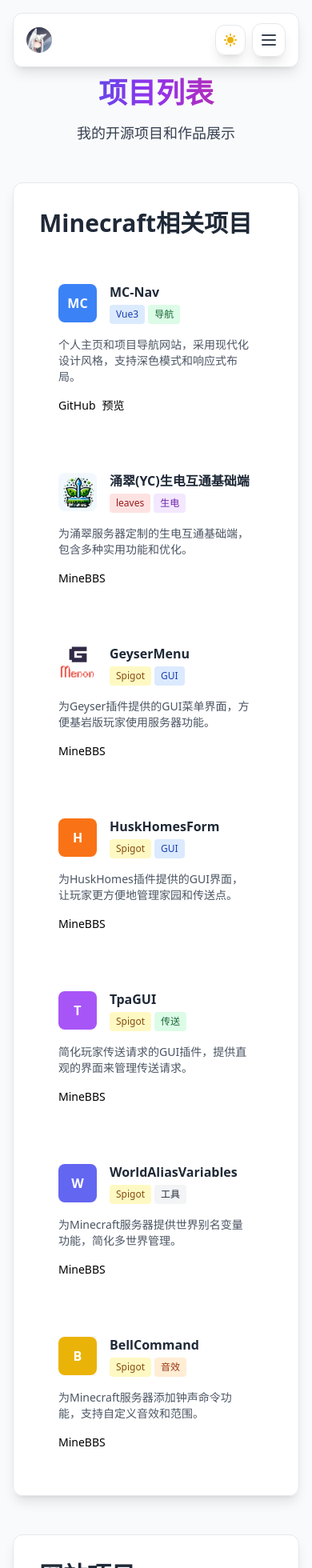
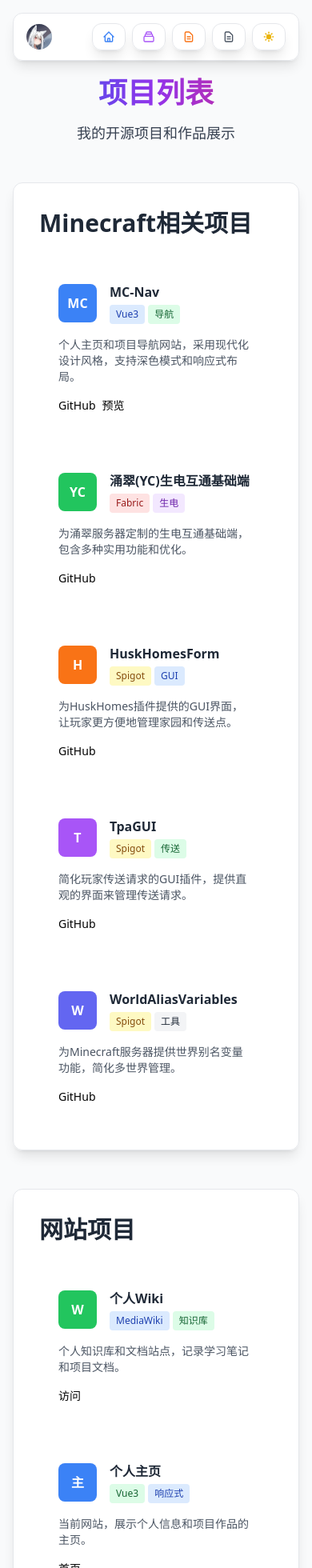
Before and after one commit to ning-g-mo/lemwood-nev, a Vue app in the folder mc-nav/: page /projects in a window 390 px wide. Shown: the top 1960 px of the page at 80% size. Built offline with nearby package versions, Linux system fonts and the light colour scheme.

Commit message:
更新zl官网链接图标

```diff
--- a/mc-nav/src/App.vue
+++ b/mc-nav/src/App.vue
@@ -27,59 +27,75 @@
             </div>
           </router-link>
 
-          <!-- 桌面端：功能按钮组 -->
-          <div class="hidden md:flex items-center space-x-3">
+          <!-- 右侧：功能按钮组 -->
+          <div class="flex items-center space-x-2 md:space-x-3">
             <!-- 主页按钮 -->
             <router-link
               to="/"
-              class="glass-card px-4 py-3 link-hover group relative flex items-center space-x-2"
+              class="glass-card px-3 py-2 md:px-4 md:py-3 link-hover group relative flex items-center space-x-2"
               :class="{ 'bg-blue-500/20': $route.path === '/' }"
             >
-              <svg class="w-5 h-5 text-blue-500" fill="none" stroke="currentColor" viewBox="0 0 24 24">
+              <svg class="w-4 h-4 md:w-5 md:h-5 text-blue-500" fill="none" stroke="currentColor" viewBox="0 0 24 24">
                 <path stroke-linecap="round" stroke-linejoin="round" stroke-width="2" d="M3 12l2-2m0 0l7-7 7 7M5 10v10a1 1 0 001 1h3m10-11l2 2m-2-2v10a1 1 0 01-1 1h-3m-6 0a1 1 0 001-1v-4a1 1 0 011-1h2a1 1 0 011 1v4a1 1 0 001 1m-6 0h6"></path>
               </svg>
-              <span class="text-sm font-medium text-gray-700 dark:text-gray-300">主页</span>
+
+              <!-- 按钮文字 -->
+              <span class="text-sm font-medium text-gray-700 dark:text-gray-300 hidden sm:block">
+                主页
+              </span>
             </router-link>
 
             <!-- 项目按钮 -->
             <router-link
               to="/projects"
-              class="glass-card px-4 py-3 link-hover group relative flex items-center space-x-2"
+              class="glass-card px-3 py-2 md:px-4 md:py-3 link-hover group relative flex items-center space-x-2"
               :class="{ 'bg-purple-500/20': $route.path === '/projects' }"
             >
-              <svg class="w-5 h-5 text-purple-500" fill="none" stroke="currentColor" viewBox="0 0 24 24">
+              <svg class="w-4 h-4 md:w-5 md:h-5 text-purple-500" fill="none" stroke="currentColor" viewBox="0 0 24 24">
                 <path stroke-linecap="round" stroke-linejoin="round" stroke-width="2" d="M19 11H5m14 0a2 2 0 012 2v6a2 2 0 01-2 2H5a2 2 0 01-2-2v-6a2 2 0 012-2m14 0V9a2 2 0 00-2-2M5 11V9a2 2 0 012-2m0 0V5a2 2 0 012-2h6a2 2 0 012 2v2M7 7h10"></path>
               </svg>
-              <span class="text-sm font-medium text-gray-700 dark:text-gray-300">项目</span>
+
+              <!-- 按钮文字 -->
+              <span class="text-sm font-medium text-gray-700 dark:text-gray-300 hidden sm:block">
+                项目
+              </span>
             </router-link>
 
             <!-- 博客按钮 -->
             <router-link
               to="/blog"
-              class="glass-card px-4 py-3 link-hover group relative flex items-center space-x-2"
+              class="glass-card px-3 py-2 md:px-4 md:py-3 link-hover group relative flex items-center space-x-2"
               :class="{ 'bg-orange-500/20': $route.path.startsWith('/blog') }"
             >
-              <svg class="w-5 h-5 text-orange-500" fill="none" stroke="currentColor" viewBox="0 0 24 24">
+              <svg class="w-4 h-4 md:w-5 md:h-5 text-orange-500" fill="none" stroke="currentColor" viewBox="0 0 24 24">
                 <path stroke-linecap="round" stroke-linejoin="round" stroke-width="2" d="M9 12h6m-6 4h6m2 5H7a2 2 0 01-2-2V5a2 2 0 012-2h5.586a1 1 0 01.707.293l5.414 5.414a1 1 0 01.293.707V19a2 2 0 01-2 2z"/>
               </svg>
-              <span class="text-sm font-medium text-gray-700 dark:text-gray-300">博客</span>
+
+              <!-- 按钮文字 -->
+              <span class="text-sm font-medium text-gray-700 dark:text-gray-300 hidden sm:block">
+                博客
+              </span>
             </router-link>
 
             <!-- 分隔线 -->
-            <div class="w-px h-6 bg-gray-300 dark:bg-gray-600"></div>
+            <div class="w-px h-6 bg-gray-300 dark:bg-gray-600 hidden sm:block"></div>
 
             <!-- 无图模式切换按钮 -->
             <button
               @click="toggleBackgroundMode"
-              class="glass-card px-4 py-3 link-hover group relative flex items-center space-x-2"
+              class="glass-card px-3 py-2 md:px-4 md:py-3 link-hover group relative flex items-center space-x-2"
               :title="getBackgroundModeTooltip()"
             >
-              <svg v-if="!isMinimalMode" class="w-5 h-5 text-green-500" fill="none" stroke="currentColor" viewBox="0 0 24 24">
+              <!-- 有背景图标 -->
+              <svg v-if="!isMinimalMode" class="w-4 h-4 md:w-5 md:h-5 text-green-500" fill="none" stroke="currentColor" viewBox="0 0 24 24">
                 <path stroke-linecap="round" stroke-linejoin="round" stroke-width="2" d="M4 16l4.586-4.586a2 2 0 012.828 0L16 16m-2-2l1.586-1.586a2 2 0 012.828 0L20 14m-6-6h.01M6 20h12a2 2 0 002-2V6a2 2 0 00-2-2H6a2 2 0 00-2 2v12a2 2 0 002 2z"></path>
               </svg>
-              <svg v-else class="w-5 h-5 text-gray-600" fill="none" stroke="currentColor" viewBox="0 0 24 24">
+              <!-- 无图图标 -->
+              <svg v-else class="w-4 h-4 md:w-5 md:h-5 text-gray-600" fill="none" stroke="currentColor" viewBox="0 0 24 24">
                 <path stroke-linecap="round" stroke-linejoin="round" stroke-width="2" d="M9 12h6m-6 4h6m2 5H7a2 2 0 01-2-2V5a2 2 0 012-2h5.586a1 1 0 01.707.293l5.414 5.414a1 1 0 01.293.707V19a2 2 0 01-2 2z"></path>
               </svg>
+
+              <!-- 按钮文字 -->
               <span class="text-sm font-medium text-gray-700 dark:text-gray-300 hidden lg:block">
                 {{ isMinimalMode ? '显示背景' : '隐藏背景' }}
               </span>
@@ -88,115 +104,24 @@
             <!-- 暗色模式切换按钮 -->
             <button
               @click="toggleDarkMode"
-              class="glass-card px-4 py-3 link-hover group relative flex items-center space-x-2"
+              class="glass-card px-3 py-2 md:px-4 md:py-3 link-hover group relative flex items-center space-x-2"
               :title="getDarkModeTooltip()"
             >
-              <svg v-if="!isDarkMode" class="w-5 h-5 text-yellow-500" fill="currentColor" viewBox="0 0 20 20">
+              <!-- 亮色主题图标 -->
+              <svg v-if="!isDarkMode" class="w-4 h-4 md:w-5 md:h-5 text-yellow-500" fill="currentColor" viewBox="0 0 20 20">
                 <path fill-rule="evenodd" d="M10 2a1 1 0 011 1v1a1 1 0 11-2 0V3a1 1 0 011-1zm4 8a4 4 0 11-8 0 4 4 0 018 0zm-.464 4.95l.707.707a1 1 0 001.414-1.414l-.707-.707a1 1 0 00-1.414 1.414zm2.12-10.607a1 1 0 010 1.414l-.706.707a1 1 0 11-1.414-1.414l.707-.707a1 1 0 011.414 0zM17 11a1 1 0 100-2h-1a1 1 0 100 2h1zm-7 4a1 1 0 011 1v1a1 1 0 11-2 0v-1a1 1 0 011-1zM5.05 6.464A1 1 0 106.465 5.05l-.708-.707a1 1 0 00-1.414 1.414l.707.707zm1.414 8.486l-.707.707a1 1 0 01-1.414-1.414l.707-.707a1 1 0 011.414 1.414zM4 11a1 1 0 100-2H3a1 1 0 000 2h1z" clip-rule="evenodd"></path>
               </svg>
-              <svg v-else class="w-5 h-5 text-blue-400" fill="currentColor" viewBox="0 0 20 20">
+              <!-- 暗色主题图标 -->
+              <svg v-else class="w-4 h-4 md:w-5 md:h-5 text-blue-400" fill="currentColor" viewBox="0 0 20 20">
                 <path d="M17.293 13.293A8 8 0 016.707 2.707a8.001 8.001 0 1010.586 10.586z"></path>
               </svg>
+
+              <!-- 按钮文字 -->
               <span class="text-sm font-medium text-gray-700 dark:text-gray-300 hidden lg:block">
                 {{ isDarkMode ? '亮色' : '暗色' }}
               </span>
             </button>
           </div>
-
-          <!-- 移动端：汉堡菜单按钮 -->
-          <div class="md:hidden flex items-center space-x-2">
-            <!-- 主题切换按钮（移动端简化版） -->
-            <button
-              @click="toggleDarkMode"
-              class="glass-card p-2 link-hover"
-              :title="getDarkModeTooltip()"
-            >
-              <svg v-if="!isDarkMode" class="w-5 h-5 text-yellow-500" fill="currentColor" viewBox="0 0 20 20">
-                <path fill-rule="evenodd" d="M10 2a1 1 0 011 1v1a1 1 0 11-2 0V3a1 1 0 011-1zm4 8a4 4 0 11-8 0 4 4 0 018 0zm-.464 4.95l.707.707a1 1 0 001.414-1.414l-.707-.707a1 1 0 00-1.414 1.414zm2.12-10.607a1 1 0 010 1.414l-.706.707a1 1 0 11-1.414-1.414l.707-.707a1 1 0 011.414 0zM17 11a1 1 0 100-2h-1a1 1 0 100 2h1zm-7 4a1 1 0 011 1v1a1 1 0 11-2 0v-1a1 1 0 011-1zM5.05 6.464A1 1 0 106.465 5.05l-.708-.707a1 1 0 00-1.414 1.414l.707.707zm1.414 8.486l-.707.707a1 1 0 01-1.414-1.414l.707-.707a1 1 0 011.414 1.414zM4 11a1 1 0 100-2H3a1 1 0 000 2h1z" clip-rule="evenodd"></path>
-              </svg>
-              <svg v-else class="w-5 h-5 text-blue-400" fill="currentColor" viewBox="0 0 20 20">
-                <path d="M17.293 13.293A8 8 0 016.707 2.707a8.001 8.001 0 1010.586 10.586z"></path>
-              </svg>
-            </button>
-
-            <!-- 汉堡菜单按钮 -->
-            <button
-              @click="toggleMobileMenu"
-              class="glass-card p-2 link-hover"
-              :class="{ 'bg-blue-500/20': isMobileMenuOpen }"
-            >
-              <!-- 汉堡图标 -->
-              <svg v-if="!isMobileMenuOpen" class="w-6 h-6 text-gray-700 dark:text-gray-300" fill="none" stroke="currentColor" viewBox="0 0 24 24">
-                <path stroke-linecap="round" stroke-linejoin="round" stroke-width="2" d="M4 6h16M4 12h16M4 18h16"></path>
-              </svg>
-              <!-- 关闭图标 -->
-              <svg v-else class="w-6 h-6 text-gray-700 dark:text-gray-300" fill="none" stroke="currentColor" viewBox="0 0 24 24">
-                <path stroke-linecap="round" stroke-linejoin="round" stroke-width="2" d="M6 18L18 6M6 6l12 12"></path>
-              </svg>
-            </button>
-          </div>
-        </div>
-
-        <!-- 移动端下拉菜单 -->
-        <div
-          v-if="isMobileMenuOpen"
-          class="md:hidden border-t border-gray-200/30 dark:border-gray-600/30 mt-3 pt-3 pb-2 space-y-2"
-        >
-          <!-- 导航链接 -->
-          <router-link
-            to="/"
-            @click="closeMobileMenu"
-            class="flex items-center space-x-3 px-4 py-3 rounded-lg hover:bg-gray-100/50 dark:hover:bg-gray-700/50 transition-colors"
-            :class="{ 'bg-blue-500/20': $route.path === '/' }"
-          >
-            <svg class="w-5 h-5 text-blue-500" fill="none" stroke="currentColor" viewBox="0 0 24 24">
-              <path stroke-linecap="round" stroke-linejoin="round" stroke-width="2" d="M3 12l2-2m0 0l7-7 7 7M5 10v10a1 1 0 001 1h3m10-11l2 2m-2-2v10a1 1 0 01-1 1h-3m-6 0a1 1 0 001-1v-4a1 1 0 011-1h2a1 1 0 011 1v4a1 1 0 001 1m-6 0h6"></path>
-            </svg>
-            <span class="text-gray-700 dark:text-gray-300 font-medium">主页</span>
-          </router-link>
-
-          <router-link
-            to="/projects"
-            @click="closeMobileMenu"
-            class="flex items-center space-x-3 px-4 py-3 rounded-lg hover:bg-gray-100/50 dark:hover:bg-gray-700/50 transition-colors"
-            :class="{ 'bg-purple-500/20': $route.path === '/projects' }"
-          >
-            <svg class="w-5 h-5 text-purple-500" fill="none" stroke="currentColor" viewBox="0 0 24 24">
-              <path stroke-linecap="round" stroke-linejoin="round" stroke-width="2" d="M19 11H5m14 0a2 2 0 012 2v6a2 2 0 01-2 2H5a2 2 0 01-2-2v-6a2 2 0 012-2m14 0V9a2 2 0 00-2-2M5 11V9a2 2 0 012-2m0 0V5a2 2 0 012-2h6a2 2 0 012 2v2M7 7h10"></path>
-            </svg>
-            <span class="text-gray-700 dark:text-gray-300 font-medium">项目</span>
-          </router-link>
-
-          <router-link
-            to="/blog"
-            @click="closeMobileMenu"
-            class="flex items-center space-x-3 px-4 py-3 rounded-lg hover:bg-gray-100/50 dark:hover:bg-gray-700/50 transition-colors"
-            :class="{ 'bg-orange-500/20': $route.path.startsWith('/blog') }"
-          >
-            <svg class="w-5 h-5 text-orange-500" fill="none" stroke="currentColor" viewBox="0 0 24 24">
-              <path stroke-linecap="round" stroke-linejoin="round" stroke-width="2" d="M9 12h6m-6 4h6m2 5H7a2 2 0 01-2-2V5a2 2 0 012-2h5.586a1 1 0 01.707.293l5.414 5.414a1 1 0 01.293.707V19a2 2 0 01-2 2z"/>
-            </svg>
-            <span class="text-gray-700 dark:text-gray-300 font-medium">博客</span>
-          </router-link>
-
-          <!-- 分隔线 -->
-          <div class="border-t border-gray-200/30 dark:border-gray-600/30 my-2"></div>
-
-          <!-- 背景模式切换 -->
-          <button
-            @click="toggleBackgroundMode"
-            class="w-full flex items-center space-x-3 px-4 py-3 rounded-lg hover:bg-gray-100/50 dark:hover:bg-gray-700/50 transition-colors text-left"
-          >
-            <svg v-if="!isMinimalMode" class="w-5 h-5 text-green-500" fill="none" stroke="currentColor" viewBox="0 0 24 24">
-              <path stroke-linecap="round" stroke-linejoin="round" stroke-width="2" d="M4 16l4.586-4.586a2 2 0 012.828 0L16 16m-2-2l1.586-1.586a2 2 0 012.828 0L20 14m-6-6h.01M6 20h12a2 2 0 002-2V6a2 2 0 00-2-2H6a2 2 0 00-2 2v12a2 2 0 002 2z"></path>
-            </svg>
-            <svg v-else class="w-5 h-5 text-gray-600" fill="none" stroke="currentColor" viewBox="0 0 24 24">
-              <path stroke-linecap="round" stroke-linejoin="round" stroke-width="2" d="M9 12h6m-6 4h6m2 5H7a2 2 0 01-2-2V5a2 2 0 012-2h5.586a1 1 0 01.707.293l5.414 5.414a1 1 0 01.293.707V19a2 2 0 01-2 2z"></path>
-            </svg>
-            <span class="text-gray-700 dark:text-gray-300 font-medium">
-              {{ isMinimalMode ? '显示背景' : '隐藏背景' }}
-            </span>
-          </button>
         </div>
       </div>
     </header>
@@ -265,28 +190,11 @@
 </template>
 
 <script setup>
-import { ref, computed, onMounted, watch } from 'vue'
-import { useRoute } from 'vue-router'
-
-// 路由实例
-const $route = useRoute()
+import { ref, onMounted } from 'vue'
 
 // 分离的主题状态：无图模式和暗色模式
 const isMinimalMode = ref(true) // 默认为无图模式
 const isDarkMode = ref(false)   // 默认为亮色
-
-// 移动端菜单状态
-const isMobileMenuOpen = ref(false)
-
-// 移动端菜单切换
-const toggleMobileMenu = () => {
-  isMobileMenuOpen.value = !isMobileMenuOpen.value
-}
-
-// 关闭移动端菜单
-const closeMobileMenu = () => {
-  isMobileMenuOpen.value = false
-}
 
 // 背景模式切换
 const toggleBackgroundMode = () => {
@@ -356,9 +264,4 @@
     saveThemeSettings()
   }
 })
-
-// 监听路由变化，关闭移动端菜单
-watch(() => $route.path, () => {
-  closeMobileMenu()
-})
 </script>
--- a/mc-nav/src/views/Projects.vue
+++ b/mc-nav/src/views/Projects.vue
@@ -47,13 +47,13 @@
 
           <div class="project-card">
             <div class="flex items-center mb-4">
-              <div class="w-12 h-12 rounded-lg flex items-center justify-center mr-4 overflow-hidden">
-                <img src="/icons/leaves_logo.png" alt="涌翠(YC)生电互通基础端" class="w-full h-full object-cover">
+              <div class="w-12 h-12 bg-green-500 rounded-lg flex items-center justify-center mr-4">
+                <span class="text-white font-bold">YC</span>
               </div>
               <div>
                 <h3 class="font-semibold text-gray-800 dark:text-white">涌翠(YC)生电互通基础端</h3>
                 <div class="flex flex-wrap gap-1 mt-1">
-                  <span class="px-2 py-1 bg-red-100 dark:bg-red-900 text-red-800 dark:text-red-200 text-xs rounded">leaves</span>
+                  <span class="px-2 py-1 bg-red-100 dark:bg-red-900 text-red-800 dark:text-red-200 text-xs rounded">Fabric</span>
                   <span class="px-2 py-1 bg-purple-100 dark:bg-purple-900 text-purple-800 dark:text-purple-200 text-xs rounded">生电</span>
                 </div>
               </div>
@@ -62,31 +62,8 @@
               为涌翠服务器定制的生电互通基础端，包含多种实用功能和优化。
             </p>
             <div class="flex space-x-2">
-              <a href="https://www.minebbs.com/resources/yc-leaves-tpa-home.9012/" target="_blank" class="btn-primary text-sm">
-                MineBBS
-              </a>
-            </div>
-          </div>
-
-          <div class="project-card">
-            <div class="flex items-center mb-4">
-              <div class="w-12 h-12 rounded-lg flex items-center justify-center mr-4 overflow-hidden">
-                <img src="/icons/geysermenu_logo.png" alt="GeyserMenu" class="w-full h-full object-cover">
-              </div>
-              <div>
-                <h3 class="font-semibold text-gray-800 dark:text-white">GeyserMenu</h3>
-                <div class="flex flex-wrap gap-1 mt-1">
-                  <span class="px-2 py-1 bg-yellow-100 dark:bg-yellow-900 text-yellow-800 dark:text-yellow-200 text-xs rounded">Spigot</span>
-                  <span class="px-2 py-1 bg-blue-100 dark:bg-blue-900 text-blue-800 dark:text-blue-200 text-xs rounded">GUI</span>
-                </div>
-              </div>
-            </div>
-            <p class="text-gray-600 dark:text-gray-400 text-sm mb-4">
-              为Geyser插件提供的GUI菜单界面，方便基岩版玩家使用服务器功能。
-            </p>
-            <div class="flex space-x-2">
-              <a href="https://www.minebbs.com/resources/geysermenu-geyser.10502/" target="_blank" class="btn-primary text-sm">
-                MineBBS
+              <a href="https://github.com/ning-g-mo/YC-Redstone-Interoperability-Basic-Client" target="_blank" class="btn-secondary text-sm">
+                GitHub
               </a>
             </div>
           </div>
@@ -108,8 +85,8 @@
               为HuskHomes插件提供的GUI界面，让玩家更方便地管理家园和传送点。
             </p>
             <div class="flex space-x-2">
-              <a href="https://www.minebbs.com/resources/huskhomesform-huskhomes.10836/" target="_blank" class="btn-primary text-sm">
-                MineBBS
+              <a href="https://github.com/ning-g-mo/HuskHomesForm" target="_blank" class="btn-secondary text-sm">
+                GitHub
               </a>
             </div>
           </div>
@@ -131,8 +108,8 @@
               简化玩家传送请求的GUI插件，提供直观的界面来管理传送请求。
             </p>
             <div class="flex space-x-2">
-              <a href="https://www.minebbs.com/resources/tpagui-tpa-gui.10835/" target="_blank" class="btn-primary text-sm">
-                MineBBS
+              <a href="https://github.com/ning-g-mo/TpaGUI" target="_blank" class="btn-secondary text-sm">
+                GitHub
               </a>
             </div>
           </div>
@@ -154,31 +131,8 @@
               为Minecraft服务器提供世界别名变量功能，简化多世界管理。
             </p>
             <div class="flex space-x-2">
-              <a href="https://www.minebbs.com/resources/worldaliasvariables.10485/" target="_blank" class="btn-primary text-sm">
-                MineBBS
-              </a>
-            </div>
-          </div>
-
-          <div class="project-card">
-            <div class="flex items-center mb-4">
-              <div class="w-12 h-12 bg-yellow-500 rounded-lg flex items-center justify-center mr-4">
-                <span class="text-white font-bold">B</span>
-              </div>
-              <div>
-                <h3 class="font-semibold text-gray-800 dark:text-white">BellCommand</h3>
-                <div class="flex flex-wrap gap-1 mt-1">
-                  <span class="px-2 py-1 bg-yellow-100 dark:bg-yellow-900 text-yellow-800 dark:text-yellow-200 text-xs rounded">Spigot</span>
-                  <span class="px-2 py-1 bg-orange-100 dark:bg-orange-900 text-orange-800 dark:text-orange-200 text-xs rounded">音效</span>
-                </div>
-              </div>
-            </div>
-            <p class="text-gray-600 dark:text-gray-400 text-sm mb-4">
-              为Minecraft服务器添加钟声命令功能，支持自定义音效和范围。
-            </p>
-            <div class="flex space-x-2">
-              <a href="https://www.minebbs.com/resources/bellcommand.10134/" target="_blank" class="btn-primary text-sm">
-                MineBBS
+              <a href="https://github.com/ning-g-mo/WorldAliasVariables" target="_blank" class="btn-secondary text-sm">
+                GitHub
               </a>
             </div>
           </div>
```
Also changed, not shown: mc-nav/src/views/Home.vue (+5 -3 lines), mc-nav/public/icons/zl_icon.png (added).
